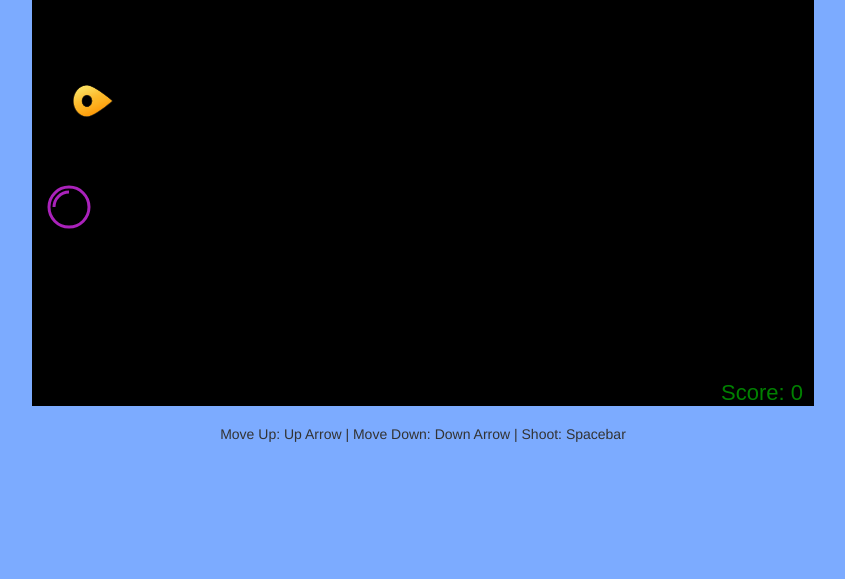
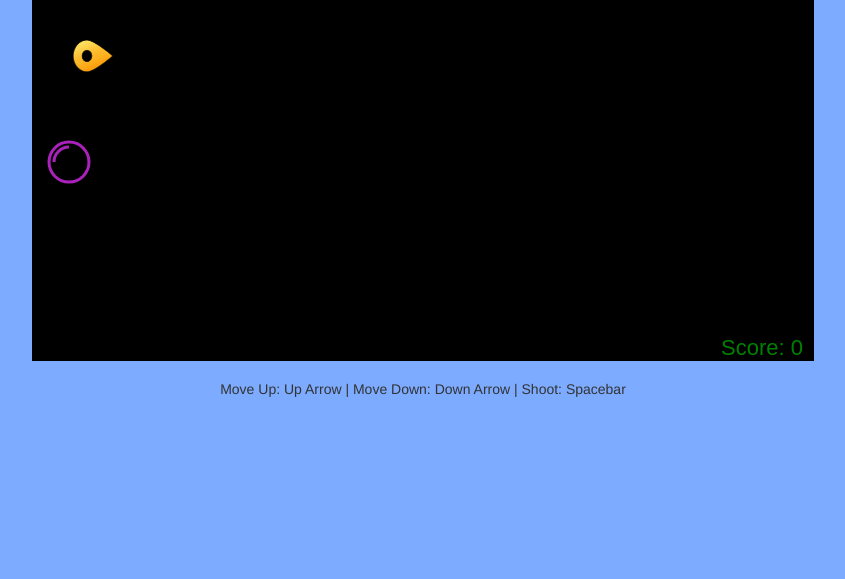
Before and after one commit to benwells/bubble-shooter, a plain HTML site: page index.html in a window 1280 px wide. Shown: the part 221-800 px from the top of the page, without its empty margins (217-1062 px from the left). Drawn offline with Linux system fonts and the light colour scheme.

Commit message:
removed body top padding

```diff
--- a/css/canvas.css
+++ b/css/canvas.css
@@ -20,7 +20,6 @@ canvas {
 }
 
 body {
-  padding-top: 45px;
   background: rgb(124, 171, 255);
 }
 
```
